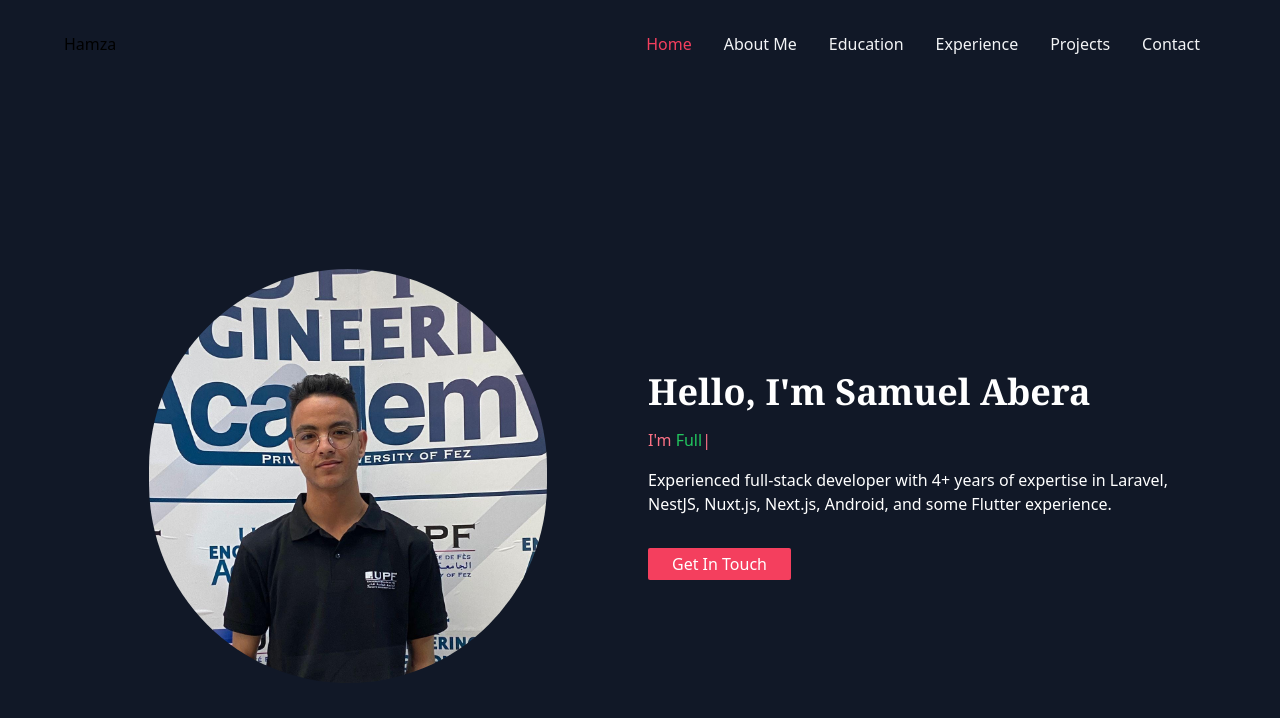
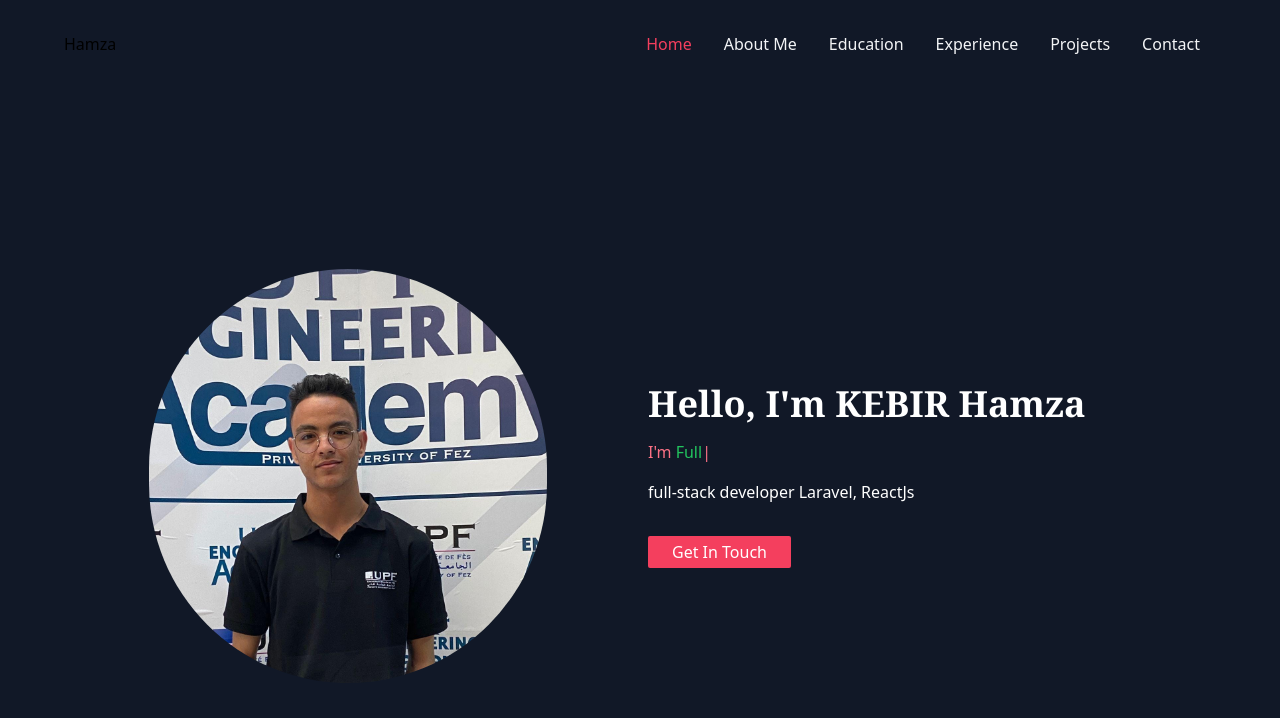
Before and after one commit to KEBIRHAMZA/Portfolio, a React (Vite) app: page / in a window 1280 px wide. Shown: the top 718 px of the page. Built offline with nearby package versions, Linux system fonts and the light colour scheme.

Commit message:
Edit the Hero Image

```diff
--- a/src/components/hero.jsx
+++ b/src/components/hero.jsx
@@ -8,7 +8,7 @@ const Hero = () => {
 
     useEffect(() => {
         const options = {
-          strings: ['', 'FullStack Developer,', 'Frontend Developer,', 'Backend Developer,', 'Mobile Apps Developer.'],
+          strings: ['', 'FullStack Developer,', 'Frontend Developer,', 'Backend Developer,'],
           typeSpeed: 100,
           backSpeed: 60,
           loop: true,
@@ -28,9 +28,9 @@ const Hero = () => {
             <img className="rounded-full md:max-w-[70%] sm:max-w-[50%] xs:max-w-[60%] mx-auto" src={hamza} alt="My Image" />
           </div>
           <div className="w-full flex flex-col justify-center gap-4 text-white dark:text-gray-800 md:mt-0 sm:mt-8 xs:mt-4">
-            <h1 className="text-4xl font-semibold font-serif">Hello, I'm Samuel Abera</h1>
+            <h1 className="text-4xl font-semibold font-serif">Hello, I'm KEBIR Hamza</h1>
             <h3 className="capitalize text-rose-400">i'm <span className="typing text-green-500 dark:text-green-700">fullstack developer</span></h3>
-            <p>Experienced full-stack developer with 4+ years of expertise in Laravel, NestJS, Nuxt.js, Next.js, Android, and some Flutter experience.</p>
+            <p>full-stack developer Laravel, ReactJs</p>
             <div className="sm:mt-4 xs:mt-2">
               <button className="px-6 py-1 bg-rose-500 text-white rounded-sm">Get In Touch</button>
             </div>
```
